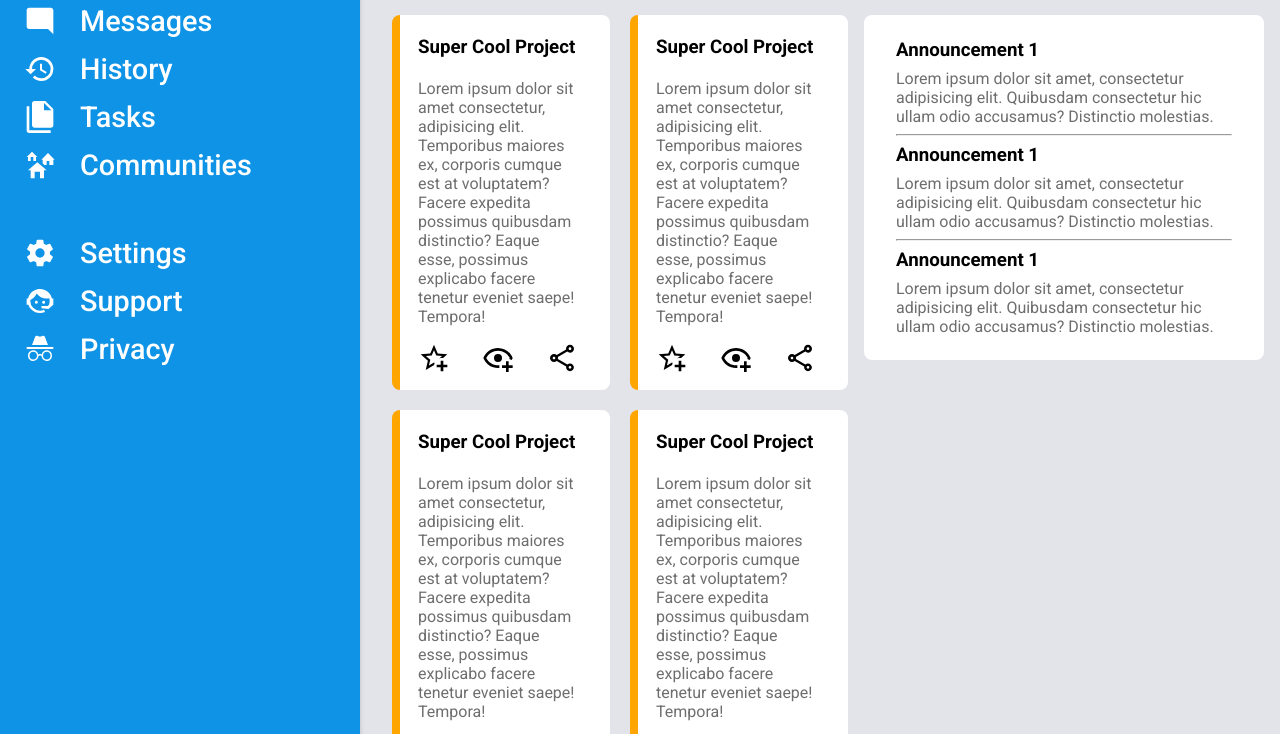
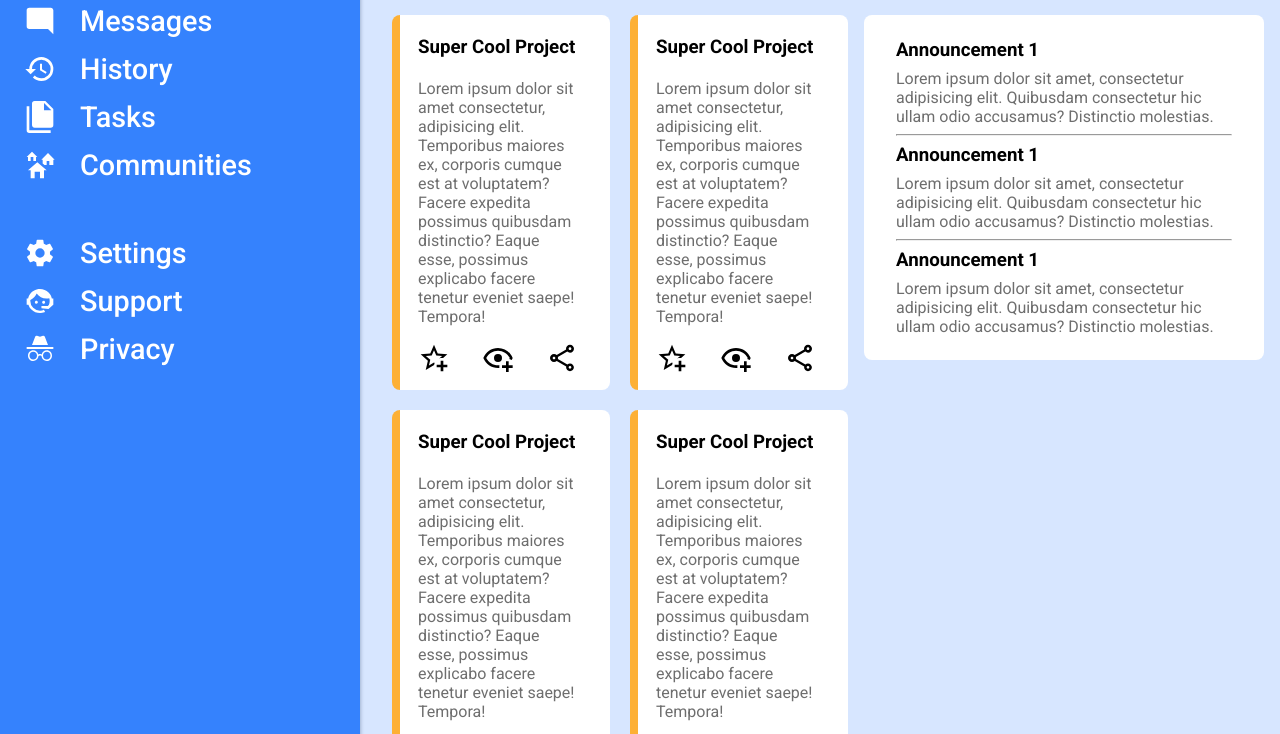
Before and after one commit to Loopo79/theodinproject-admin-dashboard, a plain HTML site: page index.html in a window 1280 px wide. Shown: the part 215-949 px from the top of the page. Drawn offline with Linux system fonts and the light colour scheme.

Commit message:
style(css): modify colors

```diff
--- a/style.css
+++ b/style.css
@@ -13,15 +13,15 @@
 }
 
 :root {
-    --side-bar-background-color: rgb(14, 147, 230);
+    --side-bar-background-color: hsl(217, 98%, 60%);
     --side-bar-main-color: white;
     --header-background-color: white;
     --header-main-color: black;
-    --content-background-color: rgb(227, 227, 234);
+    --content-background-color: hsl(217, 98%, 92%);
     --content-main-color: black;
     --content-secondary-color: rgb(110, 110, 110);
-    --content-shadow-color: rgb(186, 186, 187);
-    --content-border-color: orange;
+    --content-shadow-color: hsl(217, 25%, 62%);
+    --content-border-color: hsl(37, 98%, 60%);
 }
 
 * {
```
